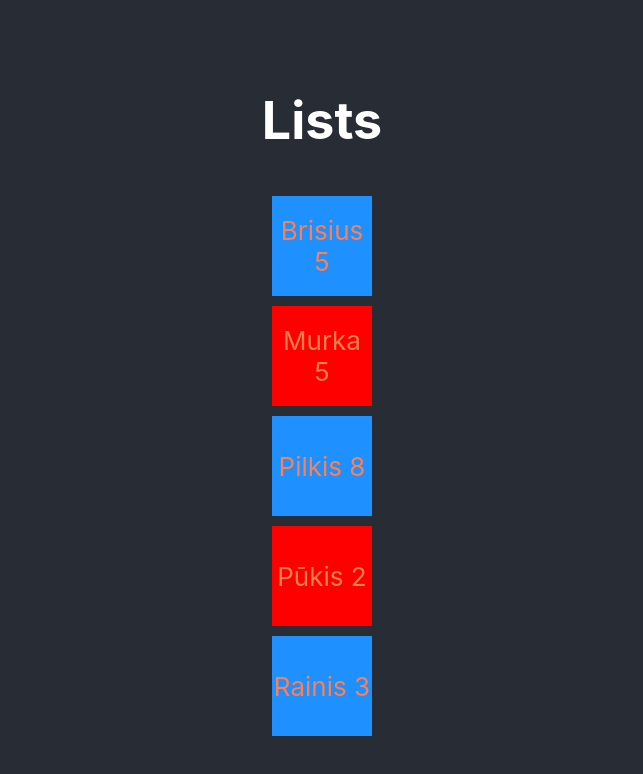
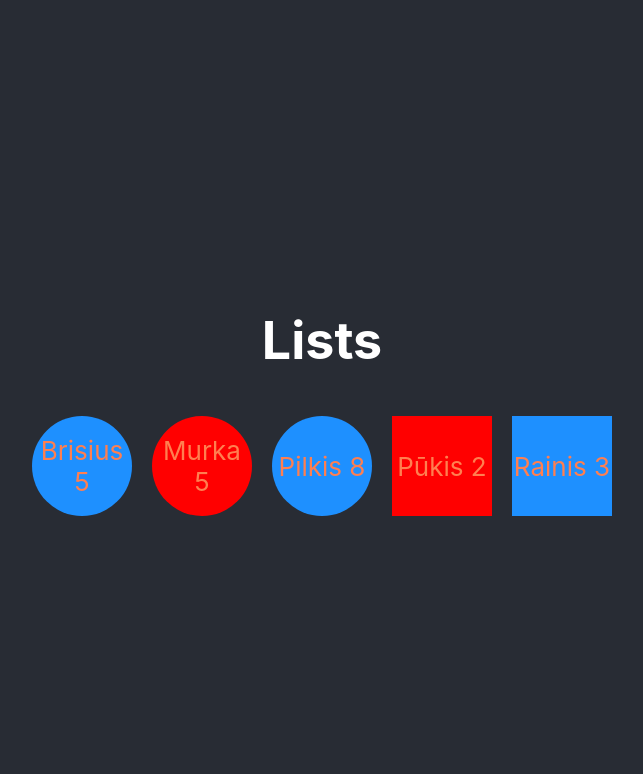
Before and after one commit to simonasablinaite/React, a React (Create React App) app: page / in a window 1280 px wide. Shown: the top 774 px of the page, without its empty margins (318-961 px from the left). Built offline with nearby package versions, Linux system fonts and the light colour scheme.

Commit message:
Cats beeing in the circle,  who weight > 4

```diff
--- a/src/App.css
+++ b/src/App.css
@@ -46,7 +46,7 @@
   letter-spacing: 10px;
 }
 
-.conteiner {
+.container {
   display: flex;
   justify-content: center;
   align-items: center;
--- a/src/Components/004/Cat.jsx
+++ b/src/Components/004/Cat.jsx
@@ -1,6 +1,11 @@
 function Cat({ cat, i }) {
   return (
-    <div style={{ backgroundColor: i % 2 ? "red" : "dodgerBlue" }}>
+    <div
+      style={{
+        backgroundColor: i % 2 ? "red" : "dodgerBlue",
+        borderRadius: cat.weight > 4 ? "50px" : 0,
+      }}
+    >
       {cat.name} {cat.weight}
     </div>
   );
```
Lines whose indentation alone changed are shown as unchanged.
